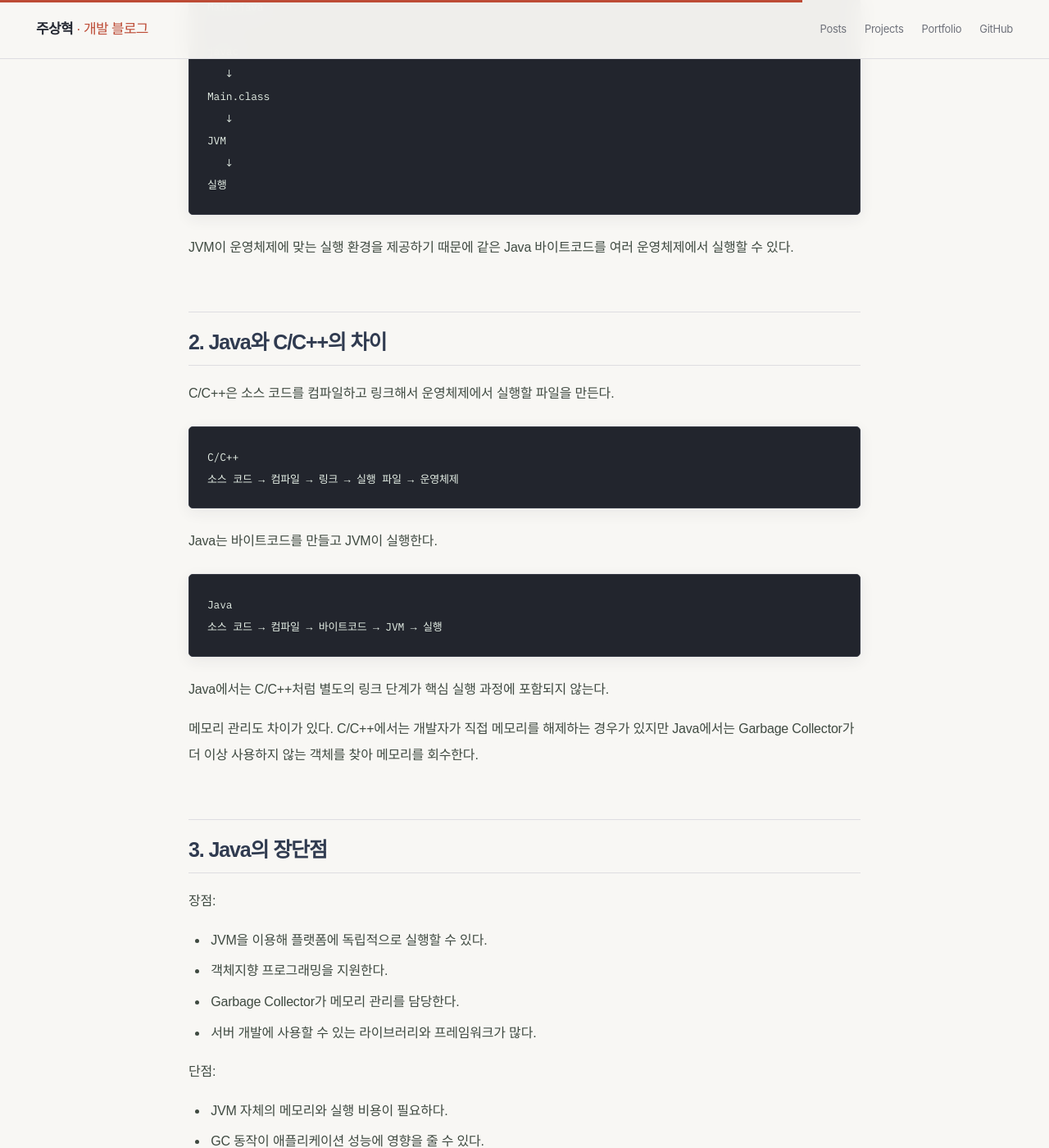
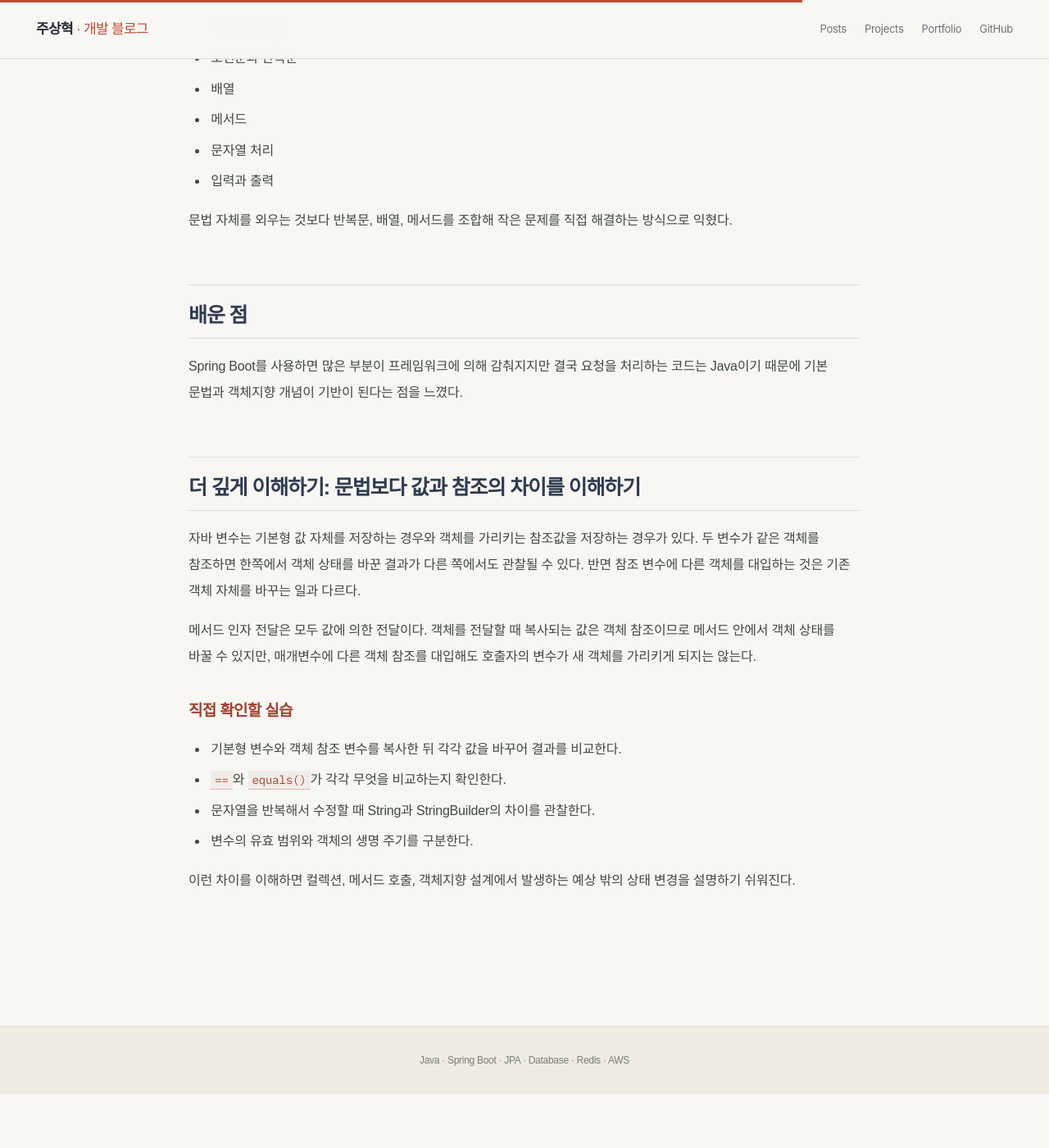
Before and after one commit to zuzusnasna/zuzusnasna.github.io, a Jekyll site: the page built from _posts/2026-10-03-java-basic.md, in a window 1280 px wide and 1400 px high, scrolled down 1095 px. Shown: the whole window at 82% size. Built offline with Jekyll 4.4.1, drawn with Linux system fonts in a browser that asks for light colours; some web fonts are replaced; after the commit the page ends 2429 px from its top, so only the background shows below that; some of the changed text lies outside the part shown.

````diff
--- a/_posts/2026-10-03-java-basic.md
+++ b/_posts/2026-10-03-java-basic.md
@@ -1,74 +1,53 @@
 ---
 layout: post
-title: "Java 기본 개념 — Java의 특징과 C/C++ 차이"
-date: 2026-10-30 11:00:00 +0900
-categories: [Spring]
+title: "Java 기본 문법을 다시 정리한 내용"
+date: 2026-10-03 09:00:00 +0900
+categories: [학습]
 tags: [Java]
 ---
 
-오늘은 Java가 어떤 언어인지, 실행 방식이 C/C++과 어떻게 다른지부터 정리했다.
+부트캠프에서 Java 문법을 익히면서 이후 Spring을 이해하기 위한 기본기를 정리했다.
 
-## 1. Java 프로그래밍이란?
+## 기본 구성
 
-Java는 객체지향 프로그래밍 언어다. 소스 코드를 바로 운영체제에서 실행하는 것이 아니라 컴파일해서 바이트코드로 만든 다음 JVM이 실행한다.
+Java 프로그램은 클래스와 메서드를 중심으로 구성된다.
 
 ```java
 public class Main {
     public static void main(String[] args) {
-        System.out.println("Hello Java");
+        int age = 20;
+        if (age >= 20) {
+            System.out.println("성인");
+        }
     }
 }
 ```
 
-실행 흐름은 다음과 같다.
+## 학습한 핵심 문법
 
-```text
-Main.java
-   ↓
-javac
-   ↓
-Main.class
-   ↓
-JVM
-   ↓
-실행
-```
+- 변수와 자료형
+- 조건문과 반복문
+- 배열
+- 메서드
+- 문자열 처리
+- 입력과 출력
 
-JVM이 운영체제에 맞는 실행 환경을 제공하기 때문에 같은 Java 바이트코드를 여러 운영체제에서 실행할 수 있다.
+문법 자체를 외우는 것보다 반복문, 배열, 메서드를 조합해 작은 문제를 직접 해결하는 방식으로 익혔다.
 
-## 2. Java와 C/C++의 차이
+## 배운 점
 
-C/C++은 소스 코드를 컴파일하고 링크해서 운영체제에서 실행할 파일을 만든다.
+Spring Boot를 사용하면 많은 부분이 프레임워크에 의해 감춰지지만 결국 요청을 처리하는 코드는 Java이기 때문에 기본 문법과 객체지향 개념이 기반이 된다는 점을 느꼈다.
 
-```text
-C/C++
-소스 코드 → 컴파일 → 링크 → 실행 파일 → 운영체제
-```
+## 더 깊게 이해하기: 문법보다 값과 참조의 차이를 이해하기
 
-Java는 바이트코드를 만들고 JVM이 실행한다.
+자바 변수는 기본형 값 자체를 저장하는 경우와 객체를 가리키는 참조값을 저장하는 경우가 있다. 두 변수가 같은 객체를 참조하면 한쪽에서 객체 상태를 바꾼 결과가 다른 쪽에서도 관찰될 수 있다. 반면 참조 변수에 다른 객체를 대입하는 것은 기존 객체 자체를 바꾸는 일과 다르다.
 
-```text
-Java
-소스 코드 → 컴파일 → 바이트코드 → JVM → 실행
-```
+메서드 인자 전달은 모두 값에 의한 전달이다. 객체를 전달할 때 복사되는 값은 객체 참조이므로 메서드 안에서 객체 상태를 바꿀 수 있지만, 매개변수에 다른 객체 참조를 대입해도 호출자의 변수가 새 객체를 가리키게 되지는 않는다.
 
-Java에서는 C/C++처럼 별도의 링크 단계가 핵심 실행 과정에 포함되지 않는다.
+### 직접 확인할 실습
+- 기본형 변수와 객체 참조 변수를 복사한 뒤 각각 값을 바꾸어 결과를 비교한다.
+- `==`와 `equals()`가 각각 무엇을 비교하는지 확인한다.
+- 문자열을 반복해서 수정할 때 String과 StringBuilder의 차이를 관찰한다.
+- 변수의 유효 범위와 객체의 생명 주기를 구분한다.
 
-메모리 관리도 차이가 있다. C/C++에서는 개발자가 직접 메모리를 해제하는 경우가 있지만 Java에서는 Garbage Collector가 더 이상 사용하지 않는 객체를 찾아 메모리를 회수한다.
-
-## 3. Java의 장단점
-
-장점:
-
-- JVM을 이용해 플랫폼에 독립적으로 실행할 수 있다.
-- 객체지향 프로그래밍을 지원한다.
-- Garbage Collector가 메모리 관리를 담당한다.
-- 서버 개발에 사용할 수 있는 라이브러리와 프레임워크가 많다.
-
-단점:
-
-- JVM 자체의 메모리와 실행 비용이 필요하다.
-- GC 동작이 애플리케이션 성능에 영향을 줄 수 있다.
-- C/C++처럼 메모리를 직접 세밀하게 제어하기 어렵다.
-
-Java를 이해할 때는 문법만 보는 것보다 `소스 코드 → 바이트코드 → JVM`으로 이어지는 실행 구조를 같이 보는 것이 중요했다.
+이런 차이를 이해하면 컬렉션, 메서드 호출, 객체지향 설계에서 발생하는 예상 밖의 상태 변경을 설명하기 쉬워진다.
````
